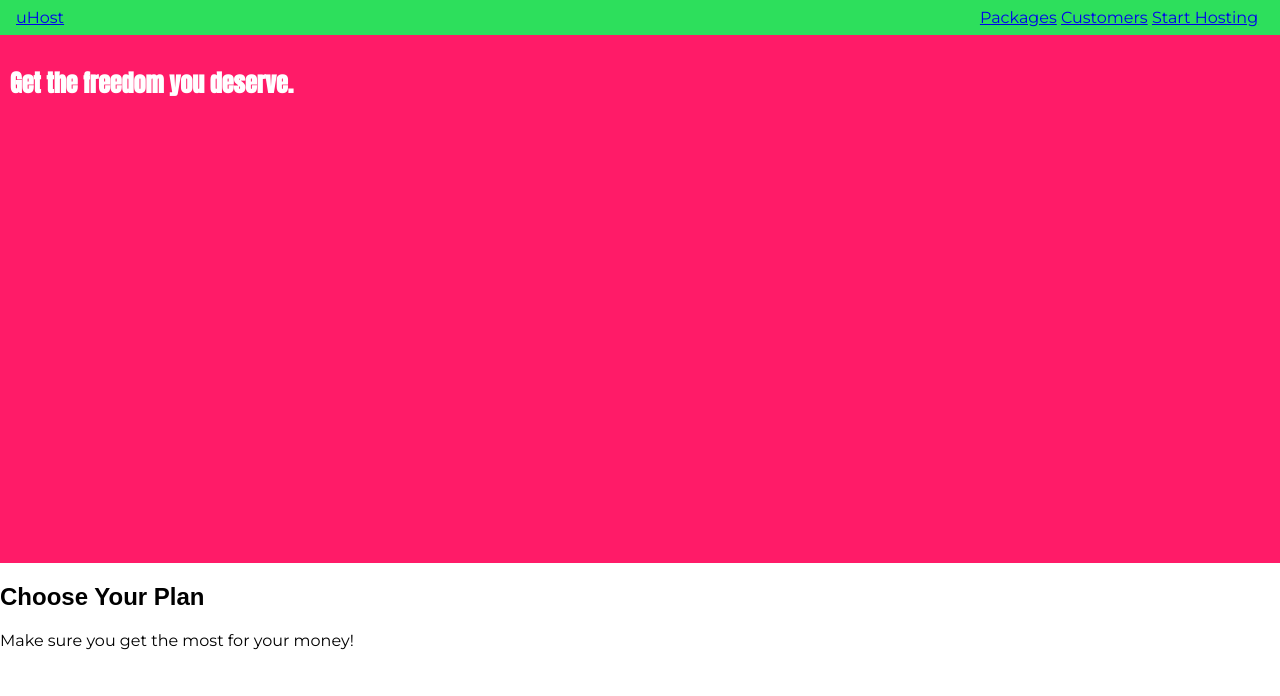
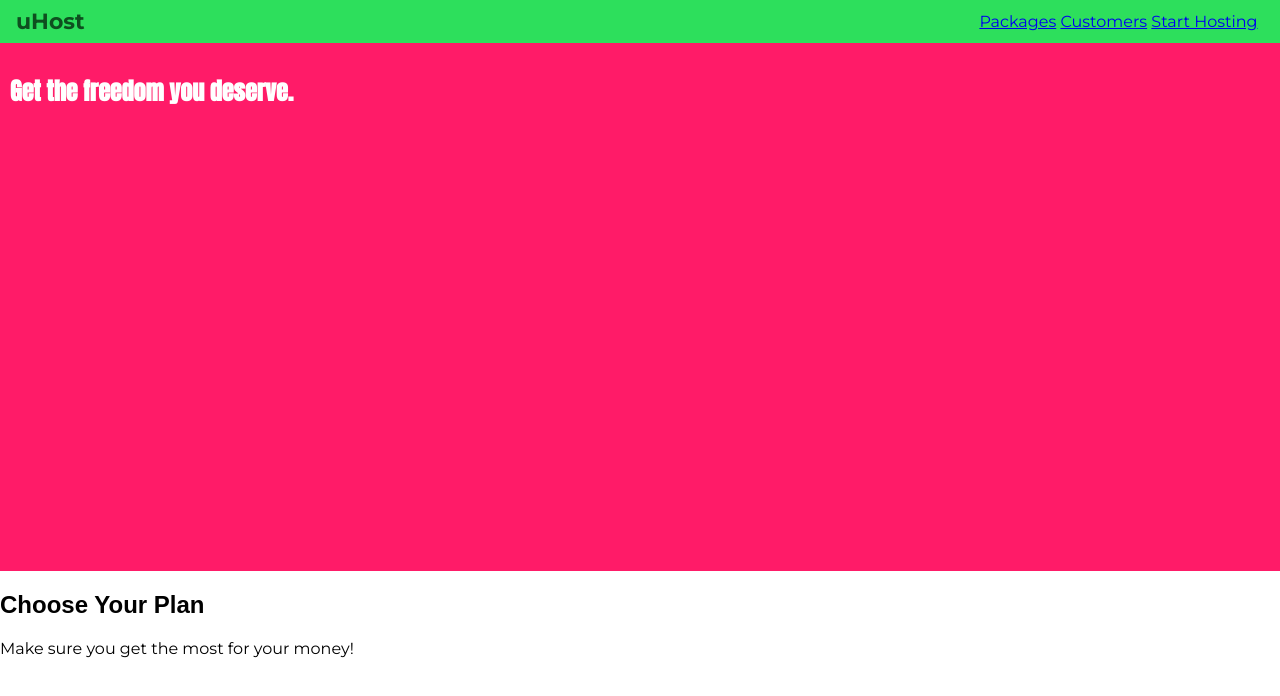
Before and after one commit to AsiriZenith/scss-flexbox-course-, a plain HTML site: page index.html in a window 1280 px wide. Drawn offline with Linux system fonts and the light colour scheme.

Commit message:
nav bar list changes

```diff
--- a/index.html
+++ b/index.html
@@ -14,7 +14,7 @@
 <body>
     <header class="main-header">
         <div>
-            <a href="index.html">uHost</a>
+            <a href="index.html" class="main-header__brand">uHost</a>
         </div><nav class="main-nav">
             <ul class="main-nav_items">
                 <li class="main-nav_item">
--- a/style.css
+++ b/style.css
@@ -37,18 +37,27 @@ h1 {
 
 .main-header > div {
   display: inline-block;
+  vertical-align: middle;
+}
+
+.main-header__brand{
+  color: #0e4f1f;
+  text-decoration: none;
+  font-weight: bold;
+  font-size: 22px;
 }
 
 .main-nav {
   display: inline-block;
   text-align: right;
-  width: calc(100% - 54px);
+  width: calc(100% - 75px);
+  vertical-align: middle;
 }
 
 .main-nav_items{
     margin: 0;
     padding: 0;
-    /* list-style: none; */
+    list-style: none;
 }
 
 .main-nav_item {
```
